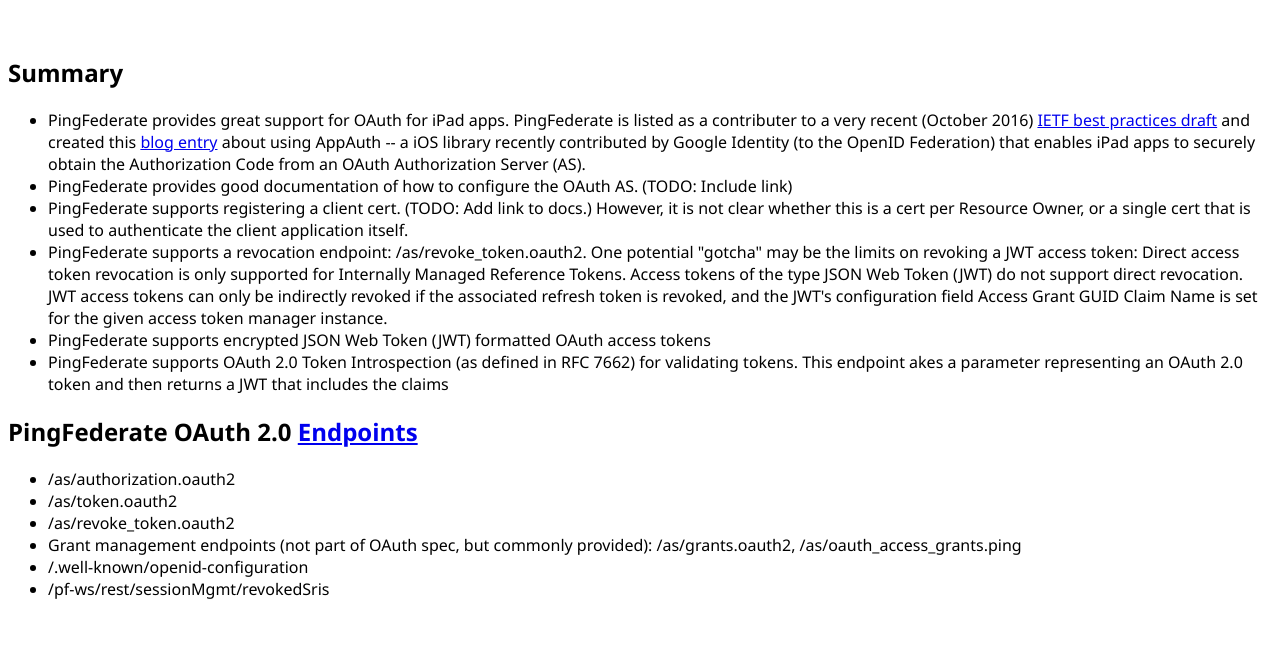
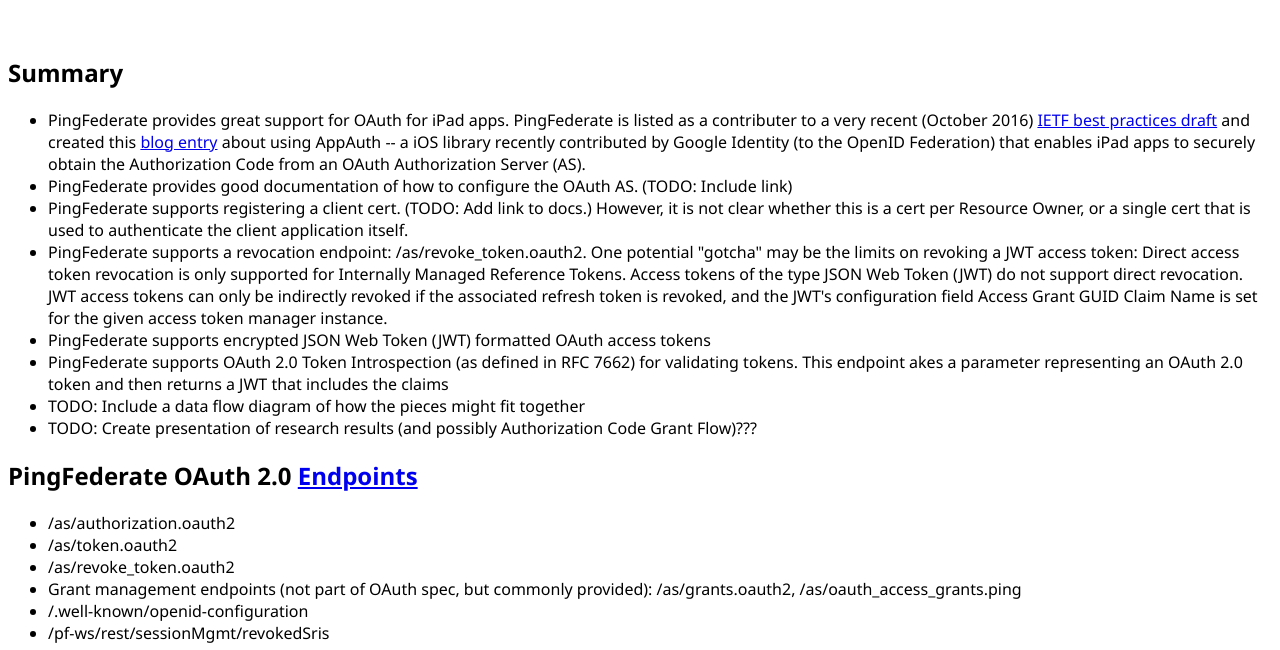
Before and after one commit to sef-ninja/sef-ninja.github.io, a plain HTML site: page os/os.html in a window 1280 px wide. Shown: the part 125-775 px from the top of the page. Drawn offline with Linux system fonts and the light colour scheme.

Commit message:
Updated summary

```diff
--- a/os/os.html
+++ b/os/os.html
@@ -22,6 +22,8 @@
       <li>PingFederate supports a revocation endpoint:  /as/revoke_token.oauth2.  One potential "gotcha" may be the limits on revoking a JWT access token:  Direct access token revocation is only supported for Internally Managed Reference Tokens. Access tokens of the type JSON Web Token (JWT) do not support direct revocation. JWT access tokens can only be indirectly revoked if the associated refresh token is revoked, and the JWT's configuration field Access Grant GUID Claim Name is set for the given access token manager instance.</li>
       <li>PingFederate supports encrypted JSON Web Token (JWT) formatted OAuth access tokens</li>
       <li>PingFederate supports OAuth 2.0 Token Introspection (as defined in RFC 7662) for validating tokens.  This endpoint akes a parameter representing an OAuth 2.0 token and then returns a JWT that includes the claims</li>
+      <li>TODO: Include a data flow diagram of how the pieces might fit together</li>
+      <li>TODO: Create presentation of research results (and possibly Authorization Code Grant Flow)???</li>
     </ul>
 
     <h2>PingFederate OAuth 2.0 <a href="https://docs.pingidentity.com/bundle/pf_sm_pingfederateOauth20Endpoints_topic/page/concept/oAuth2_0Endpoints.html">Endpoints</a></h2>
```
